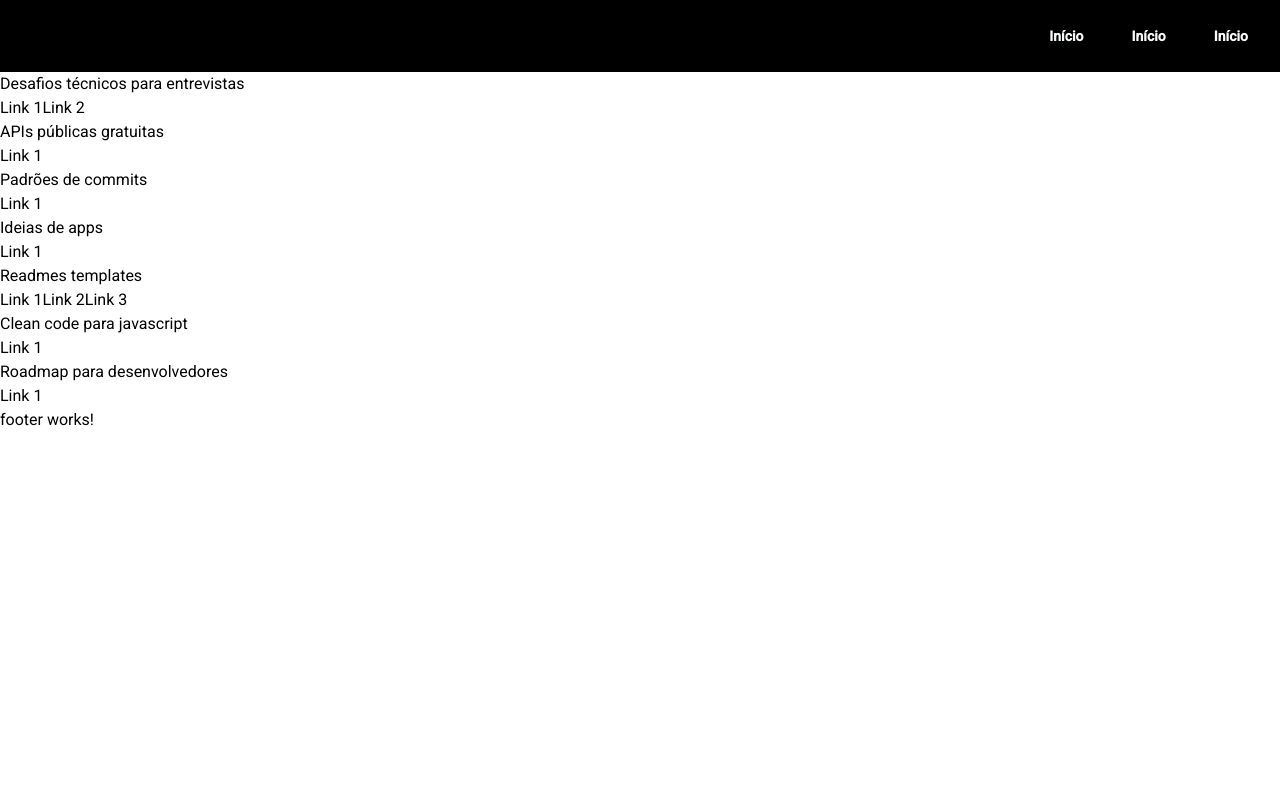
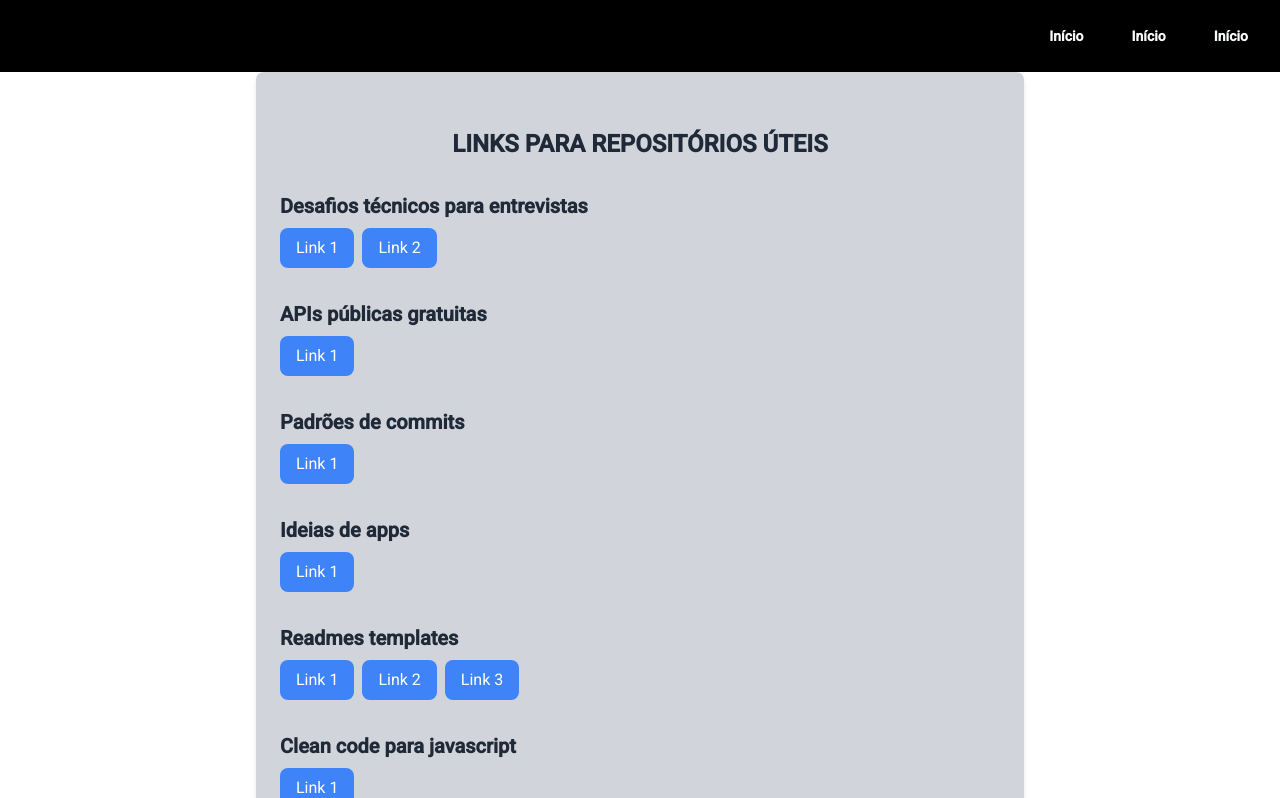
Before and after one commit to RodrigoMarques6/utilidadesParaProjetos, an Angular app: page /repositorios-uteis in a window 1280 px wide. Shown: the top 798 px of the page. Built offline with nearby package versions, Linux system fonts and the light colour scheme.

Commit message:
feat/ajuste de layout para o componente de repositórios úteis

```diff
--- a/src/app/components/like-repos/like-repos.component.html
+++ b/src/app/components/like-repos/like-repos.component.html
@@ -1,39 +1,100 @@
-<section>
-  <p>Desafios técnicos para entrevistas</p>
-  <a href="https://github.com/felipefialho/frontend-challenges" target="_blank"
+<section class="p-6 bg-gray-300 rounded-lg shadow-md max-w-3xl mx-auto">
+  <div class="flex justify-center p-8">
+    <h1 class="text-2xl font-semibold text-gray-800 uppercase">Links para repositórios úteis</h1>
+  </div>
+  <div class="mb-6">
+    <p class="text-xl font-semibold text-gray-800 mb-2">
+      Desafios técnicos para entrevistas
+    </p>
+    <a
+      href="https://github.com/felipefialho/frontend-challenges"
+      target="_blank"
+      class="inline-block bg-blue-500 text-white py-2 px-4 rounded-lg mr-2 mb-2 hover:bg-blue-600 transition duration-300"
       >Link 1</a
     >
-  <a href="https://github.com/CollabCodeTech/backend-challenges" target="_blank"
+    <a
+      href="https://github.com/CollabCodeTech/backend-challenges"
+      target="_blank"
+      class="inline-block bg-blue-500 text-white py-2 px-4 rounded-lg mb-2 hover:bg-blue-600 transition duration-300"
       >Link 2</a
     >
-  <p>APIs públicas gratuitas</p>
-  <a href="https://github.com/public-apis/public-apis" target="_blank"
+  </div>
+
+  <div class="mb-6">
+    <p class="text-xl font-semibold text-gray-800 mb-2">
+      APIs públicas gratuitas
+    </p>
+    <a
+      href="https://github.com/public-apis/public-apis"
+      target="_blank"
+      class="inline-block bg-blue-500 text-white py-2 px-4 rounded-lg mb-2 hover:bg-blue-600 transition duration-300"
       >Link 1</a
     >
-  <p>Padrões de commits</p>
-  <a href="https://github.com/iuricode/padroes-de-commits" target="_blank"
+  </div>
+
+  <div class="mb-6">
+    <p class="text-xl font-semibold text-gray-800 mb-2">Padrões de commits</p>
+    <a
+      href="https://github.com/iuricode/padroes-de-commits"
+      target="_blank"
+      class="inline-block bg-blue-500 text-white py-2 px-4 rounded-lg mb-2 hover:bg-blue-600 transition duration-300"
       >Link 1</a
     >
-  <p>Ideias de apps</p>
-  <a href="https://github.com/florinpop17/app-ideas" target="_blank">Link 1</a>
-  <p>Readmes templates</p>
-  <a href="https://github.com/shyoutarou/README-Model" target="_blank"
+  </div>
+
+  <div class="mb-6">
+    <p class="text-xl font-semibold text-gray-800 mb-2">Ideias de apps</p>
+    <a
+      href="https://github.com/florinpop17/app-ideas"
+      target="_blank"
+      class="inline-block bg-blue-500 text-white py-2 px-4 rounded-lg mb-2 hover:bg-blue-600 transition duration-300"
       >Link 1</a
     >
-  <a href="https://github.com/Fernanda-Kipper/Readme-Templates" target="_blank"
+  </div>
+
+  <div class="mb-6">
+    <p class="text-xl font-semibold text-gray-800 mb-2">Readmes templates</p>
+    <a
+      href="https://github.com/shyoutarou/README-Model"
+      target="_blank"
+      class="inline-block bg-blue-500 text-white py-2 px-4 rounded-lg mb-2 mr-2 hover:bg-blue-600 transition duration-300"
+      >Link 1</a
+    >
+    <a
+      href="https://github.com/Fernanda-Kipper/Readme-Templates"
+      target="_blank"
+      class="inline-block bg-blue-500 text-white py-2 px-4 rounded-lg mb-2 mr-2 hover:bg-blue-600 transition duration-300"
       >Link 2</a
     >
-  <a href="https://github.com/iuricode/readme-template" target="_blank"
+    <a
+      href="https://github.com/iuricode/readme-template"
+      target="_blank"
+      class="inline-block bg-blue-500 text-white py-2 px-4 rounded-lg mb-2 hover:bg-blue-600 transition duration-300"
       >Link 3</a
     >
-  <p>Clean code para javascript</p>
+  </div>
+
+  <div class="mb-6">
+    <p class="text-xl font-semibold text-gray-800 mb-2">
+      Clean code para javascript
+    </p>
     <a
       href="https://github.com/felipe-augusto/clean-code-javascript"
       target="_blank"
+      class="inline-block bg-blue-500 text-white py-2 px-4 rounded-lg mb-2 hover:bg-blue-600 transition duration-300"
       >Link 1</a
     >
-  <p>Roadmap para desenvolvedores</p>
-  <a href="https://github.com/arthurspk/guiadevbrasil" target="_blank"
+  </div>
+
+  <div>
+    <p class="text-xl font-semibold text-gray-800 mb-2">
+      Roadmap para desenvolvedores
+    </p>
+    <a
+      href="https://github.com/arthurspk/guiadevbrasil"
+      target="_blank"
+      class="inline-block bg-blue-500 text-white py-2 px-4 rounded-lg mb-2 hover:bg-blue-600 transition duration-300"
       >Link 1</a
     >
+  </div>
 </section>
```
Lines whose indentation alone changed are shown as unchanged.
